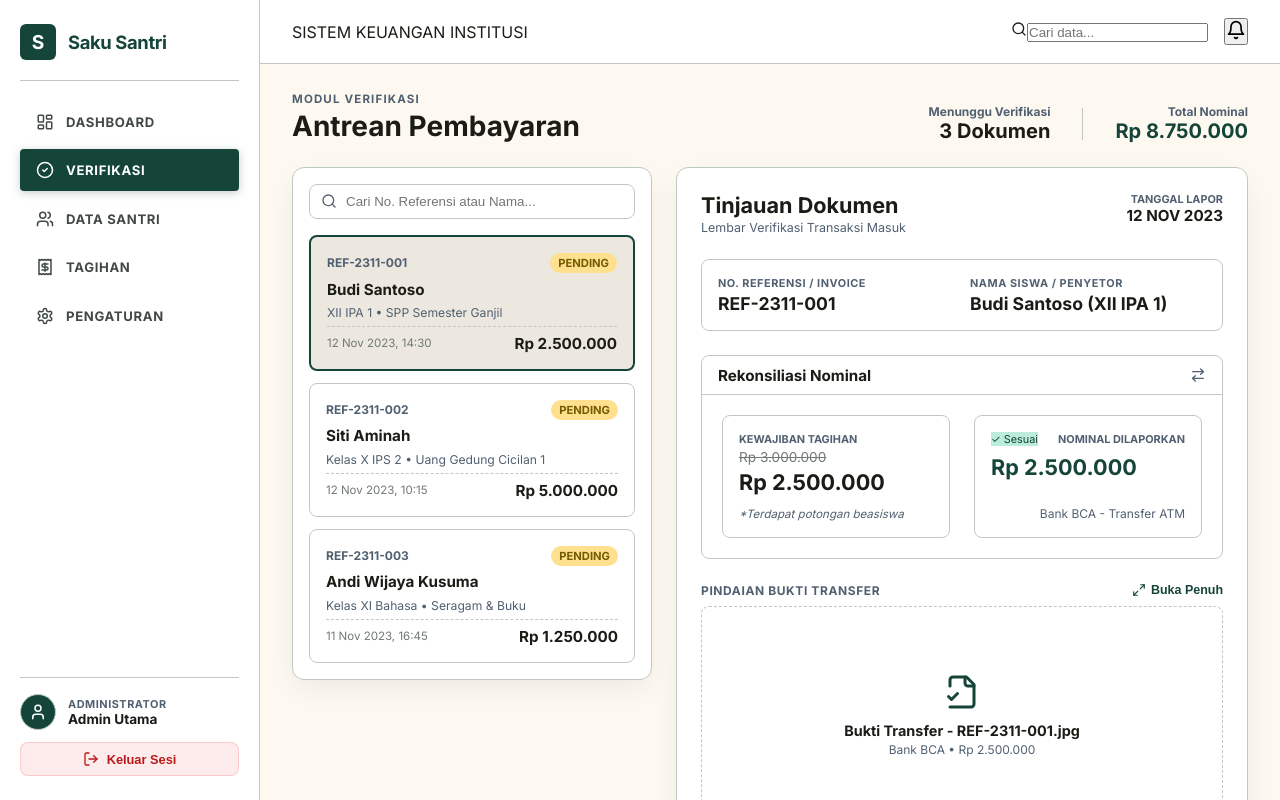
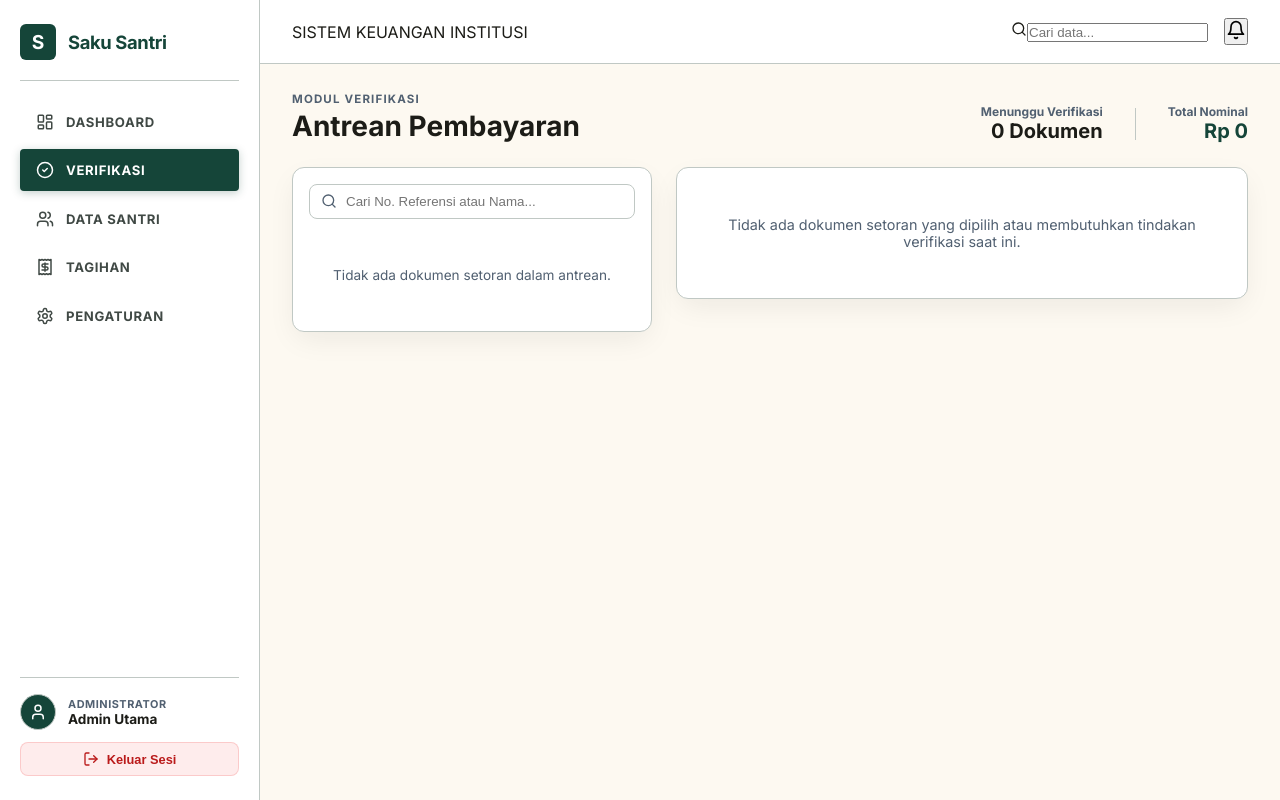
Before and after one commit to Atnan49/Saku_Santri_NextJs, a Next.js app: page /admin/verifikasi in a window 1280 px wide. Shown: the top 800 px of the page. Built offline with nearby package versions, Linux system fonts and the light colour scheme.

Commit message:
fix: remove all static dummy fallbacks from admin & bendahara dashboards

```diff
--- a/app/(dashboard)/admin/verifikasi/page.tsx
+++ b/app/(dashboard)/admin/verifikasi/page.tsx
@@ -36,59 +36,7 @@ interface VerificationItem {
 }
 
 export default function AdminVerifikasiPage() {
-  const [queueList, setQueueList] = useState<Array<VerificationItem>>([
-    {
-      id: "VER-001",
-      refNo: "REF-2311-001",
-      reportDate: "12 NOV 2023",
-      studentName: "Budi Santoso",
-      studentClass: "XII IPA 1",
-      parentName: "Wali Budi Santoso",
-      category: "SPP Semester Ganjil",
-      dateTimeStr: "12 Nov 2023, 14:30",
-      originalAmount: 3000000,
-      expectedAmount: 2500000,
-      reportedAmount: 2500000,
-      hasScholarship: true,
-      paymentMethod: "Bank BCA - Transfer ATM",
-      proofImageUrl: "/sample_receipt.png",
-      status: "PENDING",
-    },
-    {
-      id: "VER-002",
-      refNo: "REF-2311-002",
-      reportDate: "12 NOV 2023",
-      studentName: "Siti Aminah",
-      studentClass: "Kelas X IPS 2",
-      parentName: "Wali Siti Aminah",
-      category: "Uang Gedung Cicilan 1",
-      dateTimeStr: "12 Nov 2023, 10:15",
-      originalAmount: 5000000,
-      expectedAmount: 5000000,
-      reportedAmount: 5000000,
-      hasScholarship: false,
-      paymentMethod: "Bank BSI - Mobile Banking",
-      proofImageUrl: "/sample_receipt.png",
-      status: "PENDING",
-    },
-    {
-      id: "VER-003",
-      refNo: "REF-2311-003",
-      reportDate: "11 NOV 2023",
-      studentName: "Andi Wijaya Kusuma",
-      studentClass: "Kelas XI Bahasa",
-      parentName: "Wali Andi Wijaya",
-      category: "Seragam & Buku",
-      dateTimeStr: "11 Nov 2023, 16:45",
-      originalAmount: 1250000,
-      expectedAmount: 1250000,
-      reportedAmount: 1250000,
-      hasScholarship: false,
-      paymentMethod: "Bank Mandiri - Transfer Teller",
-      proofImageUrl: "/sample_receipt.png",
-      status: "PENDING",
-    },
-  ]);
+  const [queueList, setQueueList] = useState<Array<VerificationItem>>([]);
 
   const [selectedId, setSelectedId] = useState<string>("VER-001");
   const [searchQuery, setSearchQuery] = useState("");
@@ -214,7 +162,8 @@ export default function AdminVerifikasiPage() {
               </div>
 
               <div style={{ display: "flex", flexDirection: "column", gap: "0.75rem" }}>
-                {filteredQueue.map((item) => {
+                {filteredQueue.length > 0 ? (
+                  filteredQueue.map((item) => {
                     const isSelected = item.id === selectedItem?.id;
                     return (
                       <div
@@ -269,12 +218,17 @@ export default function AdminVerifikasiPage() {
                         </div>
                       </div>
                     );
-                })}
+                  })
+                ) : (
+                  <div style={{ padding: "2rem 1rem", textAlign: "center", color: "var(--text-muted)", fontSize: "0.85rem" }}>
+                    Tidak ada dokumen setoran dalam antrean.
+                  </div>
+                )}
               </div>
             </div>
 
             {/* RIGHT COLUMN: Detail Review Panel */}
-            {selectedItem && (
+            {selectedItem ? (
               <div className="glass-card" style={{ padding: "1.5rem", display: "flex", flexDirection: "column", gap: "1.5rem" }}>
                 <div style={{ display: "flex", justifyContent: "space-between", alignItems: "flex-start" }}>
                   <div>
@@ -516,6 +470,10 @@ export default function AdminVerifikasiPage() {
                   </button>
                 </div>
               </div>
+            ) : (
+              <div className="glass-card" style={{ padding: "3rem", textAlign: "center", color: "var(--text-muted)", fontSize: "0.9rem" }}>
+                Tidak ada dokumen setoran yang dipilih atau membutuhkan tindakan verifikasi saat ini.
+              </div>
             )}
           </div>
         </div>
```
Also changed, not shown: app/(dashboard)/admin/dashboard/page.tsx (+11 -31 lines), app/(dashboard)/bendahara/dashboard/page.tsx (+1 -9 lines). Lines whose indentation alone changed are shown as unchanged.
